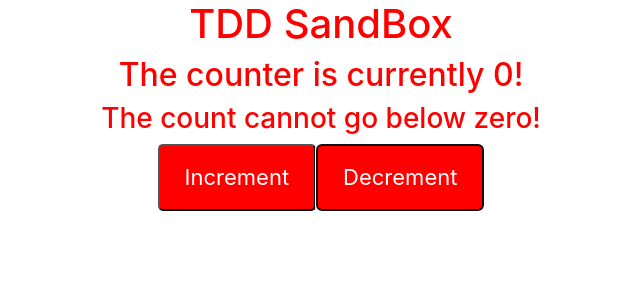
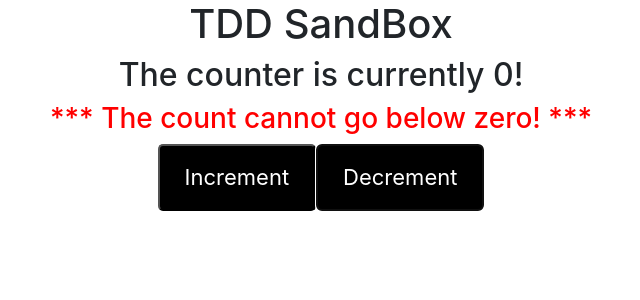
Before and after one commit to michael-gee/tdd-sandbox, a React (Create React App) app: page / in a window 1280 px wide. Both pictures are taken after a click on the button "Decrement". Shown: the top 300 px of the page, without its empty margins (319-959 px from the left). Built offline with nearby package versions, Linux system fonts and the light colour scheme.

Commit message:
fixed display count going below 0 & minor styling changes

```diff
--- a/src/components/App.js
+++ b/src/components/App.js
@@ -11,8 +11,10 @@ class App extends Component {
   onCounterChange = changeType => {
     const { counter, errorShown } = this.state;
 
-    if (changeType === "decrement" && counter === 0 && errorShown === false) {
-      this.setState({ errorShown: true });
+    if (changeType === "decrement" && counter === 0) {
+      if (errorShown === false) {
+        this.setState({ errorShown: true });
+      }
       return;
     } else if (changeType === "increment") {
       this.setState({ counter: this.state.counter + 1 });
@@ -29,7 +31,11 @@ class App extends Component {
     if (this.state.errorShown === false) {
       return;
     } else {
-      return <h3 data-test="error-display">The count cannot go below zero!</h3>;
+      return (
+        <h3 className="error-display" data-test="error-display">
+          *** The count cannot go below zero! ***
+        </h3>
+      );
     }
   };
 
--- a/src/styles/App.css
+++ b/src/styles/App.css
@@ -5,12 +5,15 @@ body {
 }
 
 .app {
-  color: red;
   text-align: center;
 }
 
+.error-display {
+  color: red;
+}
+
 .app-btn {
-  background-color: red;
+  background-color: black;
   color: white;
   font-size: 22px;
   border-radius: 5px;
```
Also changed, not shown: 1 other file (tests, documents, lock files or other folders).
